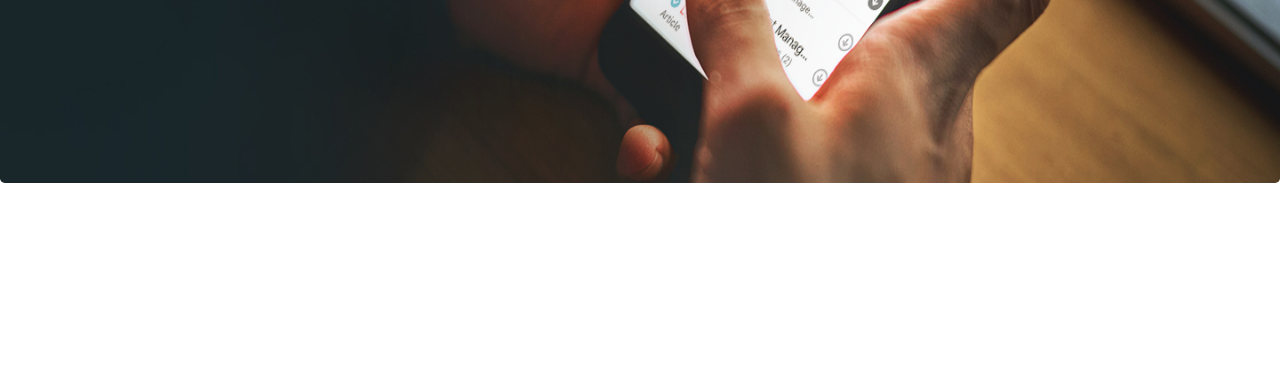
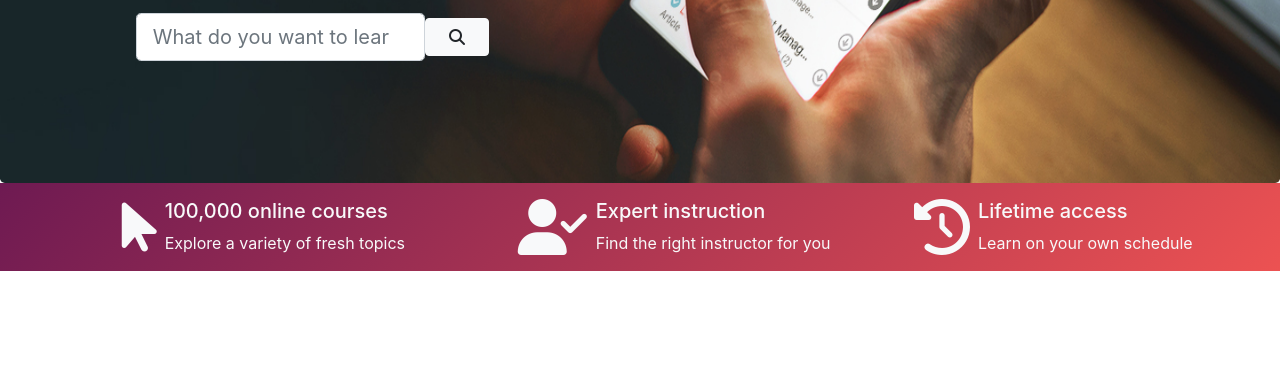
Before and after one commit to chelseacastelli/udemy_clone, a plain HTML site: page index.html in a window 1280 px wide. Shown: the part 425-800 px from the top of the page. Drawn offline with nearby package versions, Linux system fonts and the light colour scheme.

Commit message:
Add banner below jumbotron

```diff
--- a/index.html
+++ b/index.html
@@ -55,11 +55,10 @@
   </nav>
 
 
-    <div class="jumbotron" style="height: 550px; padding-top: 150px; background-image: url(jumbotron_image.jpg); background-size: 100% 100%;">
-        <div class="container">
+    <div class="jumbotron big-banner mb-0" style="height: 550px; padding-top: 200px; background-image: url(jumbotron_image.jpg); background-size: 100% 100%;">
             <div class="row align-items-center text-light">
 
-                <div class="col-6">
+                <div class="col-md-4 offset-md-1">
                     <h1 class="display-5">Learn on your schedule</h1>
                     <p style="font-size: 20px;">Study any topic, anytime. Choose from thousands of expert-led courses now.</p>
                     <form class="form-inline my-2 my-lg-0">
@@ -69,11 +68,41 @@
 
                 </div>
             </div>
-        </div>
-
-
     </div>
 
+<div class="text-light py-3" style="background: linear-gradient(-45deg, #ec5252, #6e1a52);">
+    <!-- <div class="container"> -->
+        <div class="row offset-1">
+            <div class="col">
+                    <div class="media">
+                        <i class="fas fa-mouse-pointer display-4"></i>
+                        <div class="media-body ml-2">
+                            <h5 class="mt-0">100,000 online courses</h5>
+                            Explore a variety of fresh topics
+                        </div>
+                    </div>
+            </div>
+            <div class="col">
+                <div class="media">
+                    <i class="fas fa-user-check display-4"></i>
+                    <div class="media-body ml-2">
+                        <h5 class="mt-0">Expert instruction</h5>
+                        Find the right instructor for you
+                    </div>
+                </div>
+            </div>
+            <div class="col">
+                <div class="media">
+                    <i class="fas fa-history display-4"></i>
+                    <div class="media-body ml-2">
+                        <h5 class="mt-0">Lifetime access</h5>
+                        Learn on your own schedule
+                    </div>
+                </div>
+            </div>
+        </div>
+    <!-- </div> -->
+</div>
 
 
     <!-- Optional JavaScript -->
```
